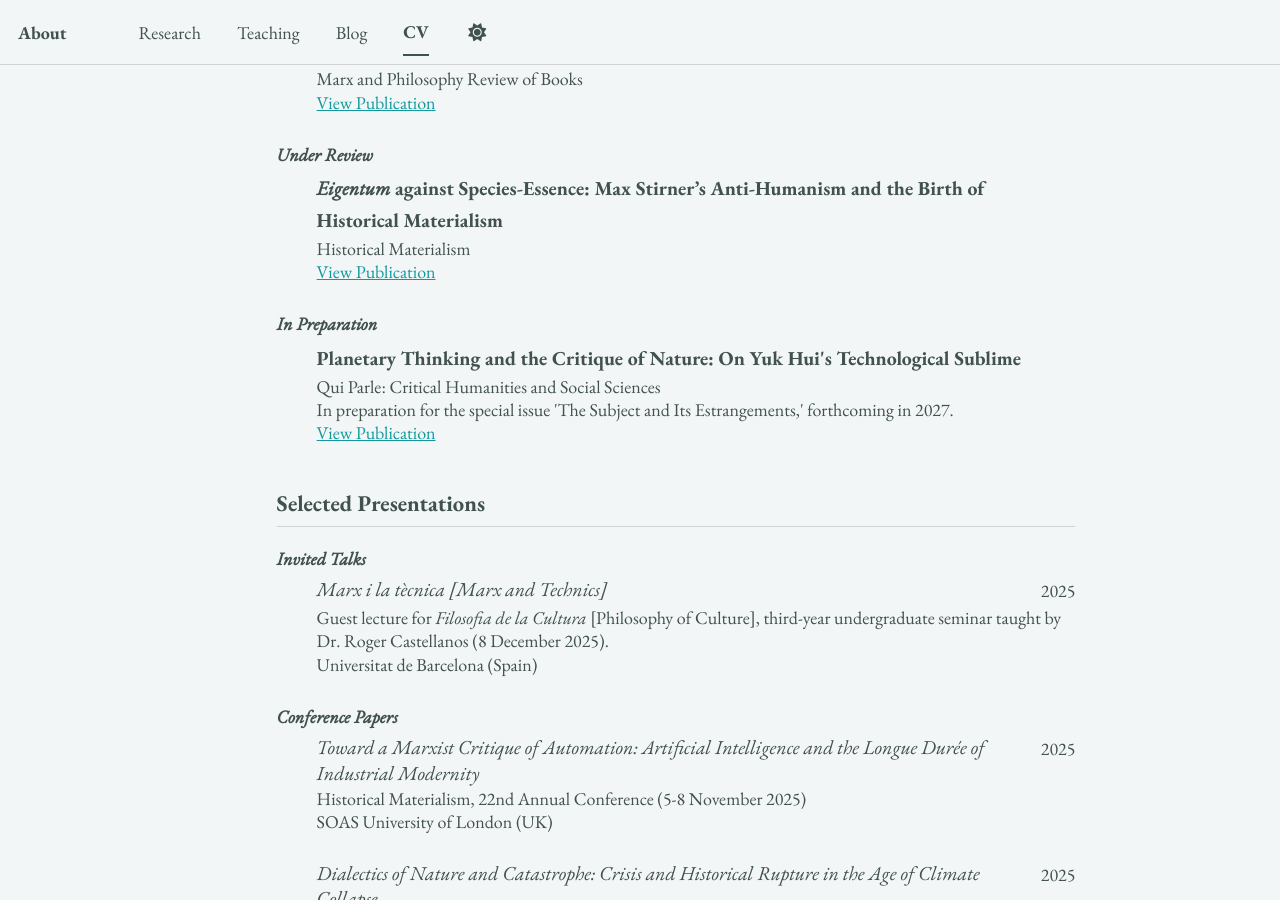
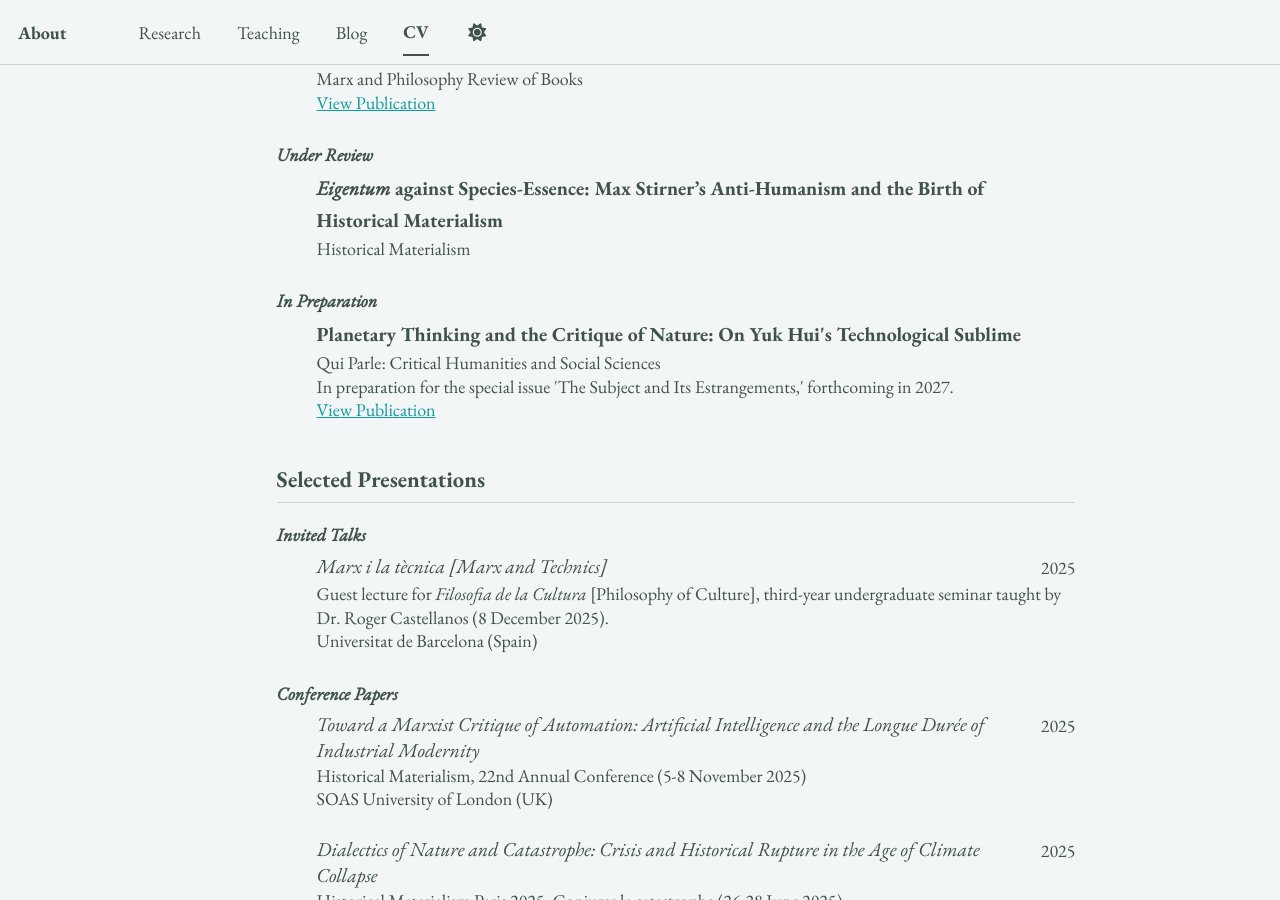
Before and after one commit to epujol90/epujol90.github.io, a Jekyll site: the page built from _pages/cv-json.md, in a window 1280 px wide and 900 px high, scrolled down 3222 px. Built offline with Jekyll 4.4.1, drawn with Linux system fonts in a browser that asks for light colours; a script bundle is joined from its source files by our own code; library files that are not in the unit come from our copies.

Commit message:
Update cv-template.html

```diff
--- a/_includes/cv-template.html
+++ b/_includes/cv-template.html
@@ -281,7 +281,7 @@
               {% if publication.summary %}
               <div class="cv-item-detail">{{ publication.summary }}</div>
               {% endif %}
-              {% if publication.website %}
+              {% if publication.website and publication.website != "" %}
               <div class="cv-item-detail">
                 <a href="{{ publication.website }}" target="_blank">View Publication</a>
               </div>
```
